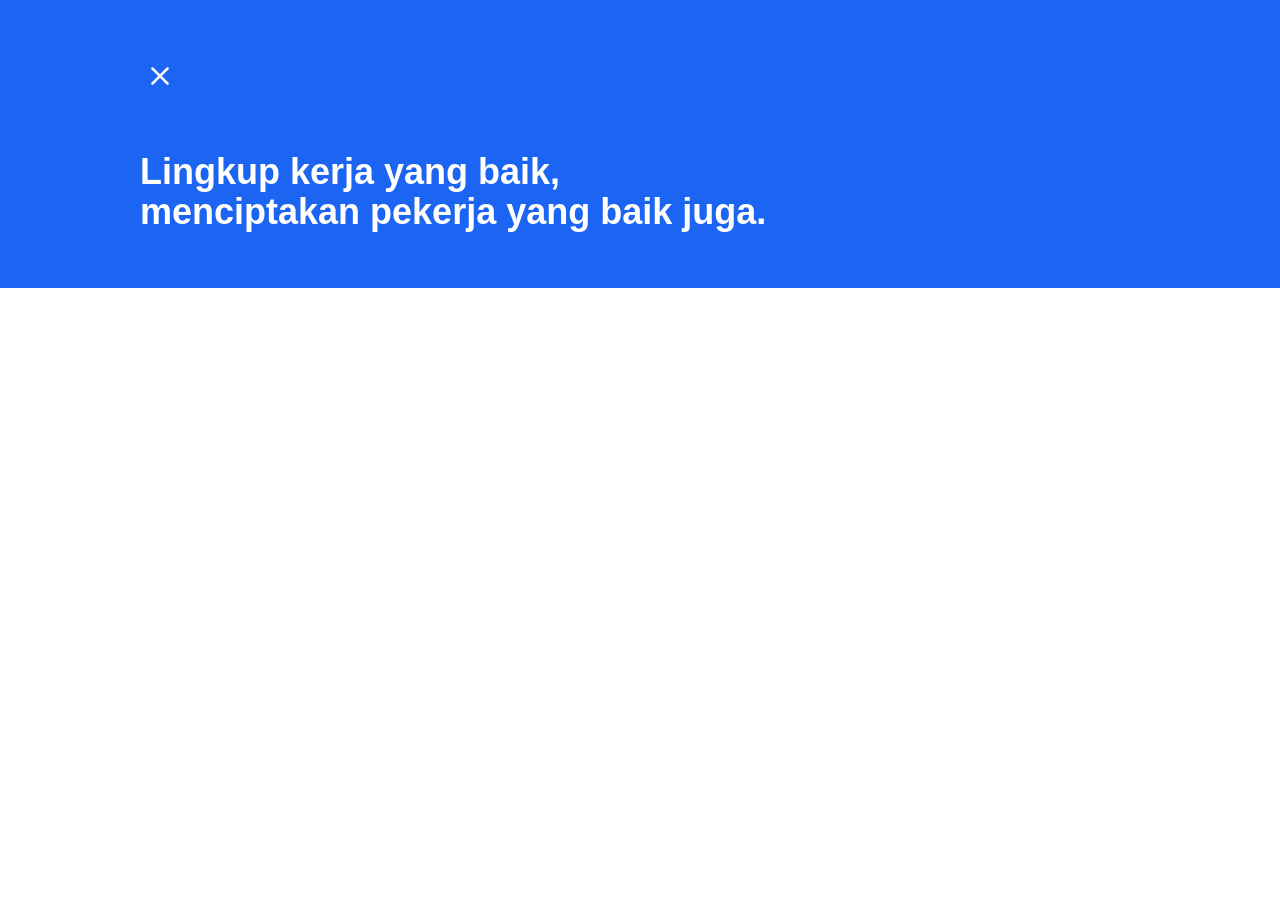
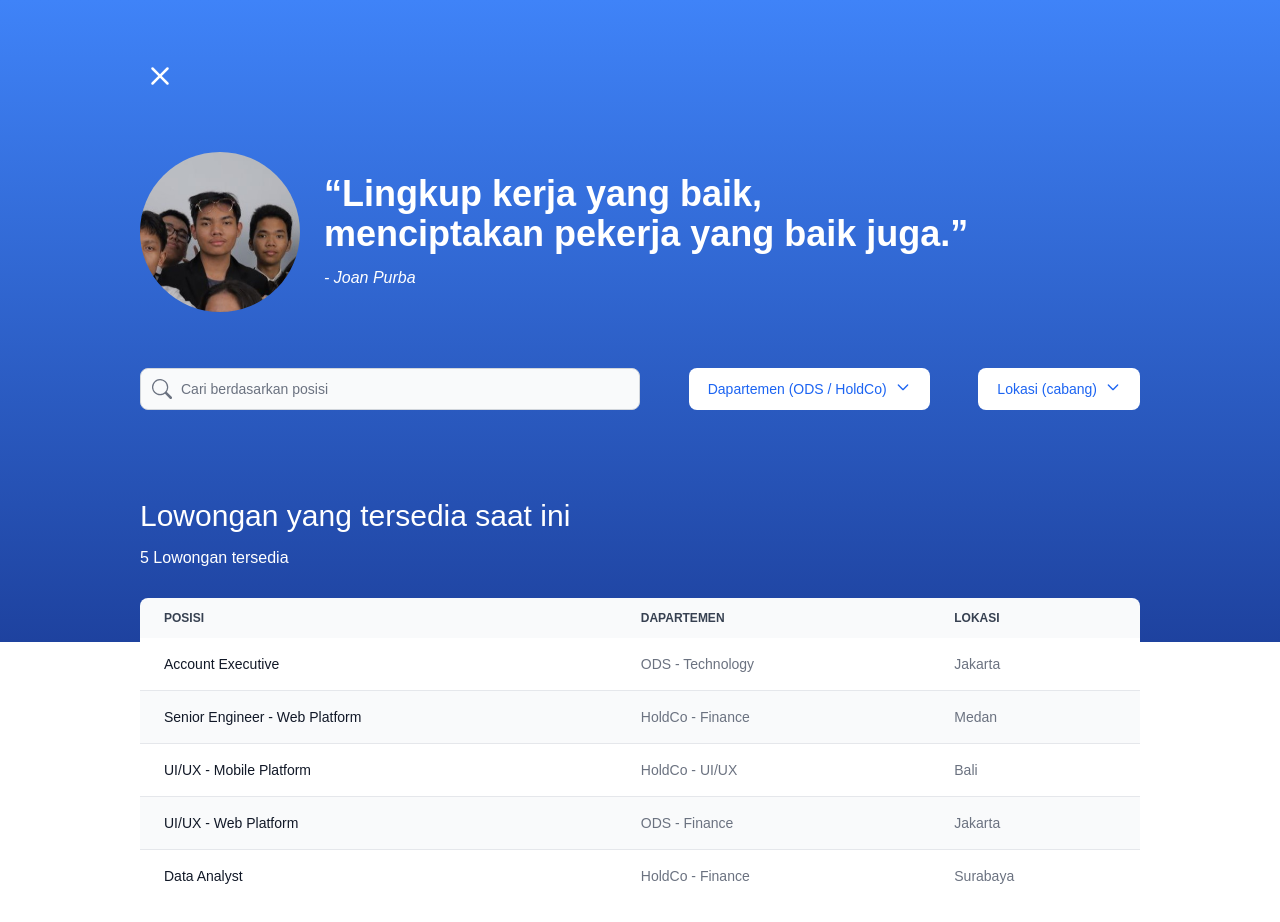
Before and after one commit to joanpoerba/pijar-pelajar, a React (Vite) app: page /career in a window 1280 px wide. Shown: the top 922 px of the page. Before the commit the page ends 800 px from the top, so only its background shows below. Built offline with nearby package versions, Linux system fonts and the light colour scheme; a web font is replaced by a local one.

Commit message:
Fix(career): career page done

```diff
--- a/src/pages/career.jsx
+++ b/src/pages/career.jsx
@@ -1,21 +1,134 @@
 import { Link } from "react-router-dom";
 import { BsX } from "react-icons/bs";
 
+import { Flowbite, TextInput, Dropdown, Table } from "flowbite-react";
+import { BsSearch } from "react-icons/bs";
+
 const Career = () => {
+  const customTheme = {
+    button: {
+      color: {
+        white: "text-blue-600 bg-white border border-transparent",
+      },
+    },
+  };
   return (
     <>
-      <div className="w-full flex justify-center bg-blue-600">
-        <main className="w-[1000px] py-14">
+      <div className="w-full flex justify-center bg-gradient-to-b from-blue-500 to-blue-800 md:p-0 sm:p-8 p-4">
+        <main className="lg:w-[1000px] md:w-[700px] w-full md:pt-14 p-0 pb-44">
           <Link className="relative" to="/">
             <BsX className="w-10 h-10 text-white" />
           </Link>
           <div className="mt-14">
-            <p className="text-4xl text-white font-bold">
-              Lingkup kerja yang baik, <br /> menciptakan pekerja yang baik
-              juga.
-            </p>
+            <div className="flex items-center gap-x-6">
+              <img
+                className="sm:block rounded-full md:w-40 sm:w-32 hidden"
+                src="/assets/joan.jpg"
+                alt=""
+              />
+              <div>
+                <p className="md:text-4xl sm:text-2xl text-3xl text-white font-bold">
+                  <q>
+                    Lingkup kerja yang baik, <br /> menciptakan pekerja yang
+                    baik juga.
+                  </q>
+                </p>
+                <p className="text-white italic mt-3">- Joan Purba</p>
+              </div>
+            </div>
+            <div className="flex flex-wrap lg:justify-between md:justify-start my-14 lg:gap-0 gap-5">
+              <TextInput
+                className="w-[500px]"
+                id="email4"
+                type="email"
+                icon={BsSearch}
+                placeholder="Cari berdasarkan posisi"
+                required
+              />
+              <Flowbite theme={{ theme: customTheme }}>
+                <Dropdown
+                  label="Dapartemen (ODS / HoldCo)"
+                  color="white"
+                  dismissOnClick={false}
+                >
+                  <Dropdown.Item>ODS Technology</Dropdown.Item>
+                  <Dropdown.Item>ODS Finance</Dropdown.Item>
+                  <Dropdown.Item>HoldCo UI/UX</Dropdown.Item>
+                  <Dropdown.Item>HoldCo Data Structure</Dropdown.Item>
+                </Dropdown>
+              </Flowbite>
+              <Flowbite theme={{ theme: customTheme }}>
+                <Dropdown
+                  label="Lokasi (cabang)"
+                  color="white"
+                  dismissOnClick={false}
+                >
+                  <Dropdown.Item>Medan</Dropdown.Item>
+                  <Dropdown.Item>Jakarta</Dropdown.Item>
+                  <Dropdown.Item>Bandung</Dropdown.Item>
+                  <Dropdown.Item>Surabaya</Dropdown.Item>
+                  <Dropdown.Item>Bali</Dropdown.Item>
+                </Dropdown>
+              </Flowbite>
+            </div>
           </div>
         </main>
+      </div>
+      <div className="flex justify-center md:pb-20 sm:p-8 p-4">
+        <div className="lg:w-[1000px] md:w-[700px] w-full md:-mt-44 -mt-60">
+          <p className="md:text-3xl sm:text-xl text-lg text-white font-medium">
+            Lowongan yang tersedia saat ini
+          </p>
+          <p className="text-white mt-3">5 Lowongan tersedia</p>
+          <div className="md:overflow-hidden overflow-x-auto overflow-y-hidden md:mt-0 mt-10">
+            <section className="md:w-full w-[800px]">
+              <Table className="mt-7" hoverable striped>
+                <Table.Head>
+                  <Table.HeadCell>Posisi</Table.HeadCell>
+                  <Table.HeadCell>Dapartemen</Table.HeadCell>
+                  <Table.HeadCell>Lokasi</Table.HeadCell>
+                </Table.Head>
+                <Table.Body className="divide-y">
+                  <Table.Row className="bg-white dark:border-gray-700 dark:bg-gray-800">
+                    <Table.Cell className="whitespace-nowrap font-medium text-gray-900 dark:text-white">
+                      {"Account Executive"}
+                    </Table.Cell>
+                    <Table.Cell>ODS - Technology</Table.Cell>
+                    <Table.Cell>Jakarta</Table.Cell>
+                  </Table.Row>
+                  <Table.Row className="bg-white dark:border-gray-700 dark:bg-gray-800">
+                    <Table.Cell className="whitespace-nowrap font-medium text-gray-900 dark:text-white">
+                      Senior Engineer - Web Platform
+                    </Table.Cell>
+                    <Table.Cell>HoldCo - Finance</Table.Cell>
+                    <Table.Cell>Medan</Table.Cell>
+                  </Table.Row>
+                  <Table.Row className="bg-white dark:border-gray-700 dark:bg-gray-800">
+                    <Table.Cell className="whitespace-nowrap font-medium text-gray-900 dark:text-white">
+                      UI/UX - Mobile Platform
+                    </Table.Cell>
+                    <Table.Cell>HoldCo - UI/UX</Table.Cell>
+                    <Table.Cell>Bali</Table.Cell>
+                  </Table.Row>
+                  <Table.Row className="bg-white dark:border-gray-700 dark:bg-gray-800">
+                    <Table.Cell className="whitespace-nowrap font-medium text-gray-900 dark:text-white">
+                      UI/UX - Web Platform
+                    </Table.Cell>
+                    <Table.Cell>ODS - Finance</Table.Cell>
+                    <Table.Cell>Jakarta</Table.Cell>
+                  </Table.Row>
+                  <Table.Row className="bg-white dark:border-gray-700 dark:bg-gray-800">
+                    <Table.Cell className="whitespace-nowrap font-medium text-gray-900 dark:text-white">
+                      Data Analyst
+                    </Table.Cell>
+                    <Table.Cell>HoldCo - Finance</Table.Cell>
+                    <Table.Cell>Surabaya</Table.Cell>
+                  </Table.Row>
+                </Table.Body>
+              </Table>
+            </section>
+          </div>
+        </div>
       </div>
     </>
   );
--- a/src/pages/home.jsx
+++ b/src/pages/home.jsx
@@ -380,9 +380,9 @@ const Home = () => {
                   </a>
                 </li>
                 <li>
-                  <a className="lg:text-xl text-md text-white" href="">
+                  <p className="lg:text-xl text-md text-white" href="">
                     Career support
-                  </a>
+                  </p>
                 </li>
                 <li>
                   <a className="lg:text-xl text-md text-white" href="#mentor">
@@ -390,9 +390,9 @@ const Home = () => {
                   </a>
                 </li>
                 <li>
-                  <a className="lg:text-xl text-md text-white" href="">
+                  <p className="lg:text-xl text-md text-white" href="">
                     Vacancy
-                  </a>
+                  </p>
                 </li>
                 <li>
                   <a className="lg:text-xl text-md text-white" href="#faq">
@@ -405,24 +405,24 @@ const Home = () => {
               <ul className="flex flex-col gap-y-3">
                 <strong className="text-2xl text-white">Program</strong>
                 <li>
-                  <a className="lg:text-xl text-md text-white" href="#courses">
+                  <p className="lg:text-xl text-md text-white">
                     Kolaborasi Kampus Merdeka
-                  </a>
+                  </p>
                 </li>
                 <li>
-                  <a className="lg:text-xl text-md text-white" href="">
+                  <p className="lg:text-xl text-md text-white" href="">
                     Skill Akselebrasi
-                  </a>
+                  </p>
                 </li>
                 <li>
-                  <a className="lg:text-xl text-md text-white" href="#mentor">
+                  <p className="lg:text-xl text-md text-white">
                     Talenta Digital
-                  </a>
+                  </p>
                 </li>
                 <li>
-                  <a className="lg:text-xl text-md text-white" href="">
+                  <p className="lg:text-xl text-md text-white" href="">
                     Pelatihan
-                  </a>
+                  </p>
                 </li>
               </ul>
             </nav>
@@ -430,14 +430,14 @@ const Home = () => {
               <ul className="flex flex-col gap-y-3">
                 <strong className="text-2xl text-white">Komunitas</strong>
                 <li>
-                  <a className="lg:text-xl text-md text-white" href="#courses">
+                  <p className="lg:text-xl text-md text-white">
                     Para Pijar Pelajar
-                  </a>
+                  </p>
                 </li>
                 <li>
-                  <a className="lg:text-xl text-md text-white" href="">
+                  <p className="lg:text-xl text-md text-white" href="">
                     Pelatih Talenta Digital
-                  </a>
+                  </p>
                 </li>
               </ul>
             </nav>
@@ -445,29 +445,29 @@ const Home = () => {
               <ul className="flex flex-col gap-y-3">
                 <strong className="text-2xl text-white">Cabang</strong>
                 <li>
-                  <a className="lg:text-xl text-md text-white" href="#courses">
+                  <p className="lg:text-xl text-md text-white">
                     Medan
-                  </a>
+                  </p>
                 </li>
                 <li>
-                  <a className="lg:text-xl text-md text-white" href="">
+                  <p className="lg:text-xl text-md text-white" href="">
                     Lampung
-                  </a>
+                  </p>
                 </li>
                 <li>
-                  <a className="lg:text-xl text-md text-white" href="">
+                  <p className="lg:text-xl text-md text-white" href="">
                     Jakarta
-                  </a>
+                  </p>
                 </li>
                 <li>
-                  <a className="lg:text-xl text-md text-white" href="">
+                  <p className="lg:text-xl text-md text-white" href="">
                     Surabaya
-                  </a>
+                  </p>
                 </li>
                 <li>
-                  <a className="lg:text-xl text-md text-white" href="">
+                  <p className="lg:text-xl text-md text-white" href="">
                     Bali
-                  </a>
+                  </p>
                 </li>
               </ul>
             </nav>
```
Also changed, not shown: public/assets/joan.jpg (added).
